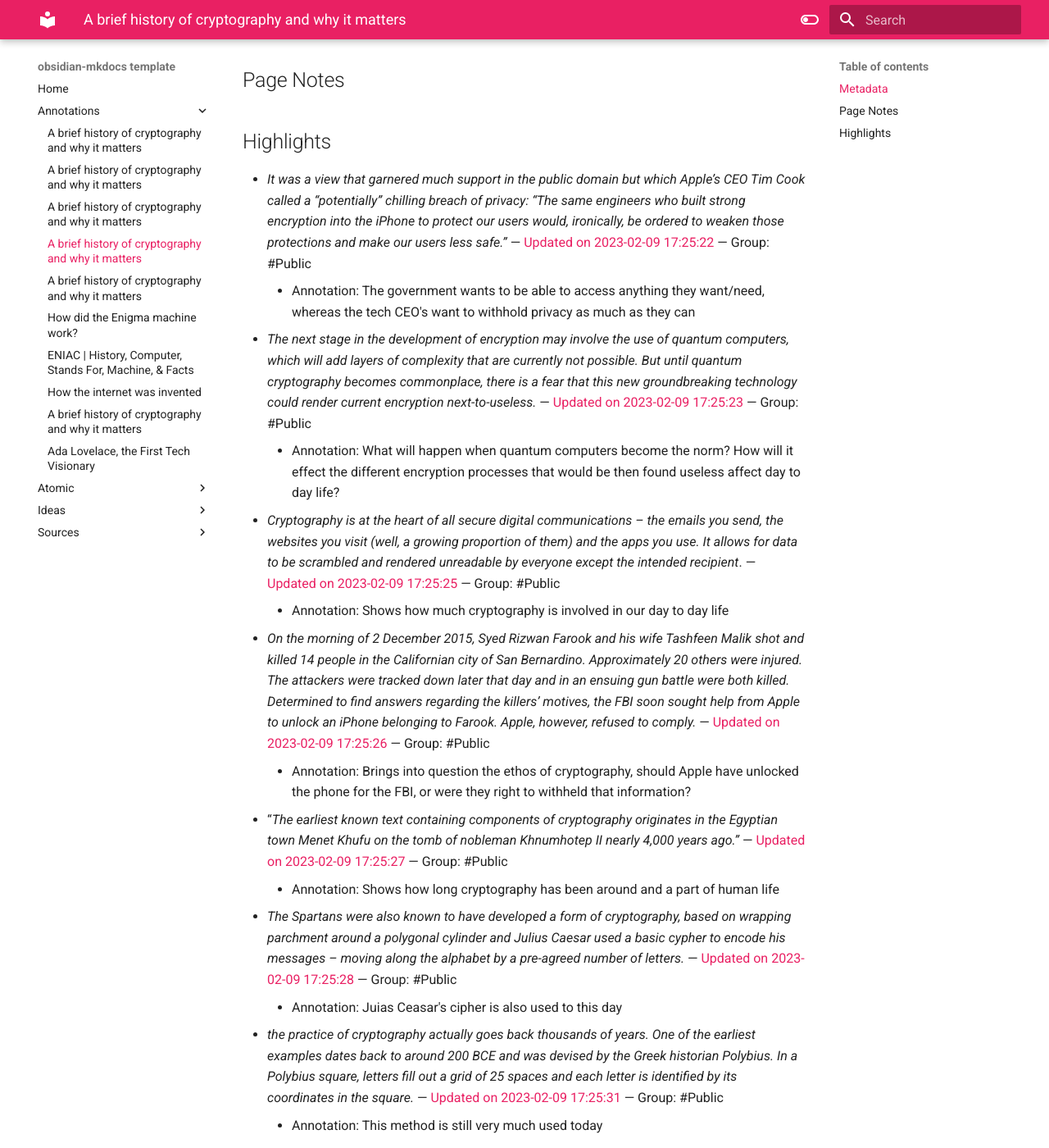
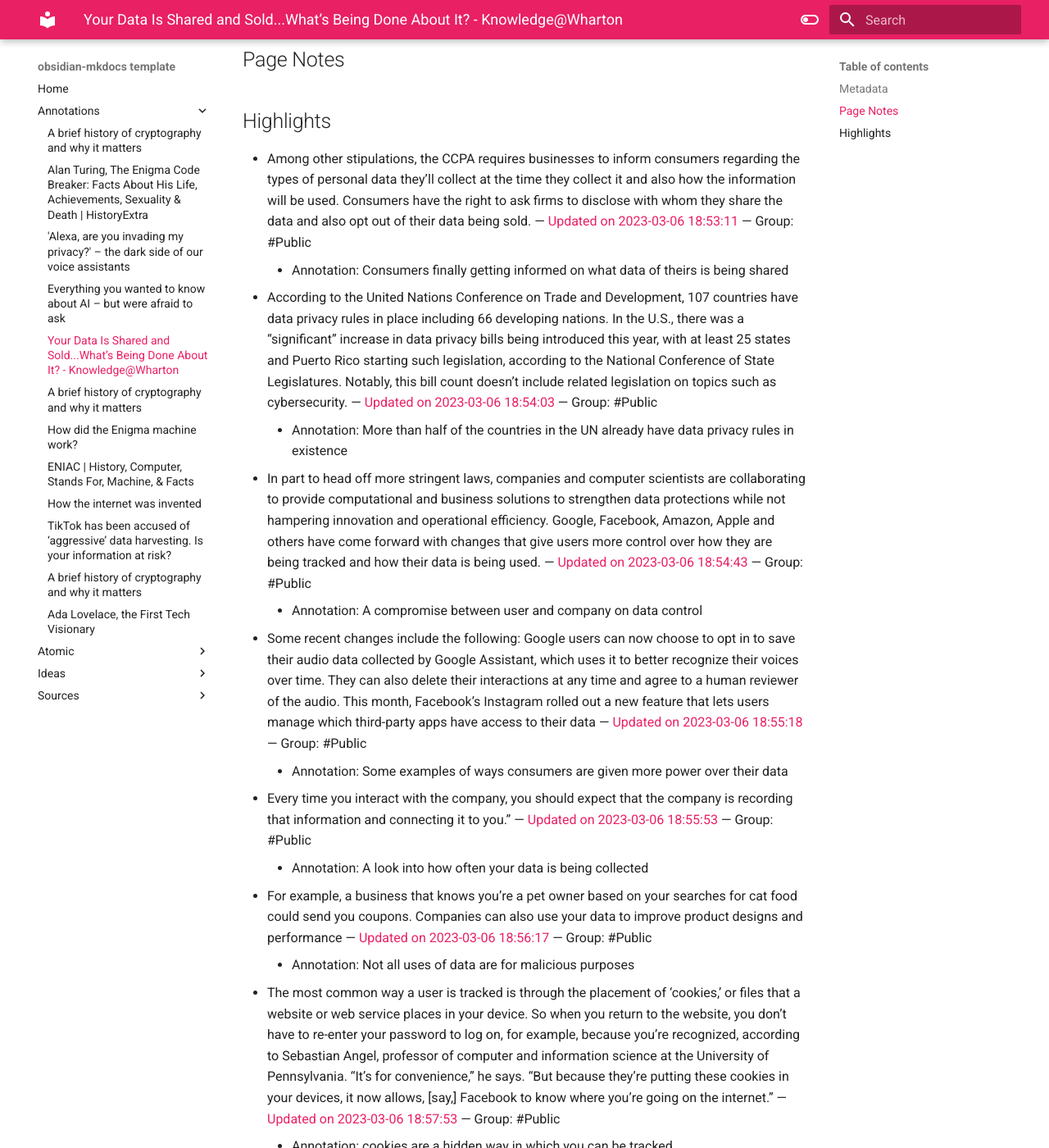
Before and after one commit to natmeng/memx2, an MkDocs documentation site: the page built from docs/annotations/Data_Selling.md, in a window 1280 px wide and 1400 px high, scrolled down 384 px. Shown: the whole window at 82% size. Built offline with MkDocs 1.6.1 and Material for MkDocs 9.7.7, drawn with Linux system fonts in a browser that asks for light colours; some of the changed text lies outside the part shown.

Commit message:
Add files via upload

```diff
--- a/docs/annotations/Data_Selling.md
+++ b/docs/annotations/Data_Selling.md
@@ -1,30 +1,31 @@
 ---
 doc_type: hypothesis-highlights
-url: >-
-  https://www.weforum.org/agenda/2019/02/a-brief-history-of-cryptography-and-why-it-matters/
+url: 'https://knowledge.wharton.upenn.edu/article/data-shared-sold-whats-done/'
 ---
 
-# A brief history of cryptography and why it matters
+# Your Data Is Shared and Sold...What’s Being Done About It? - Knowledge@Wharton
 
 ## Metadata
-- Author: [weforum.org]()
-- Title: A brief history of cryptography and why it matters
-- Reference: https://www.weforum.org/agenda/2019/02/a-brief-history-of-cryptography-and-why-it-matters/
+- Author: [knowledge.wharton.upenn.edu]()
+- Title: Your Data Is Shared and Sold...What’s Being Done About It? - Knowledge@Wharton
+- Reference: https://knowledge.wharton.upenn.edu/article/data-shared-sold-whats-done/
 - Category: #article
 
 ## Page Notes
 ## Highlights
-- *It was a view that garnered much support in the public domain but which Apple’s CEO Tim Cook called a “potentially” chilling breach of privacy: “The same engineers who built strong encryption into the iPhone to protect our users would, ironically, be ordered to weaken those protections and make our users less safe.”* — [Updated on 2023-02-09 17:25:22](https://hyp.is/pH596qjIEe2gfpM_Z9iFjA/www.weforum.org/agenda/2019/02/a-brief-history-of-cryptography-and-why-it-matters/) — Group: #Public
-    - Annotation: The government wants to be able to access anything they want/need, whereas the tech CEO's want to withhold privacy as much as they can
-- *The next stage in the development of encryption may involve the use of quantum computers, which will add layers of complexity that are currently not possible. But until quantum cryptography becomes commonplace, there is a fear that this new groundbreaking technology could render current encryption next-to-useless.* — [Updated on 2023-02-09 17:25:23](https://hyp.is/pR49-KjIEe2RHvvlFrU8cw/www.weforum.org/agenda/2019/02/a-brief-history-of-cryptography-and-why-it-matters/) — Group: #Public
-    - Annotation: What will happen when quantum computers become the norm? How will it effect the different encryption processes that would be then found useless affect day to day life?
-- *Cryptography is at the heart of all secure digital communications – the emails you send, the websites you visit (well, a growing proportion of them) and the apps you use. It allows for data to be scrambled and rendered unreadable by everyone except the intended recipient*. — [Updated on 2023-02-09 17:25:25](https://hyp.is/piGyZqjIEe26TZNKTyp7Iw/www.weforum.org/agenda/2019/02/a-brief-history-of-cryptography-and-why-it-matters/) — Group: #Public
-    - Annotation: Shows how much cryptography is involved in our day to day life
-- *On the morning of 2 December 2015, Syed Rizwan Farook and his wife Tashfeen Malik shot and killed 14 people in the Californian city of San Bernardino. Approximately 20 others were injured. The attackers were tracked down later that day and in an ensuing gun battle were both killed. Determined to find answers regarding the killers’ motives, the FBI soon sought help from Apple to unlock an iPhone belonging to Farook. Apple, however, refused to comply.* — [Updated on 2023-02-09 17:25:26](https://hyp.is/pr-8LKjIEe2-bsMPT-m3Rg/www.weforum.org/agenda/2019/02/a-brief-history-of-cryptography-and-why-it-matters/) — Group: #Public
-    - Annotation: Brings into question the ethos of cryptography, should Apple have unlocked the phone for the FBI, or were they right to withheld that information?
-- “*The earliest known text containing components of cryptography originates in the Egyptian town Menet Khufu on the tomb of nobleman Khnumhotep II nearly 4,000 years ago.”* — [Updated on 2023-02-09 17:25:27](https://hyp.is/p66WvKjIEe21-1-NjKn82A/www.weforum.org/agenda/2019/02/a-brief-history-of-cryptography-and-why-it-matters/) — Group: #Public
-    - Annotation: Shows how long cryptography has been around and a part of human life
-- *The Spartans were also known to have developed a form of cryptography, based on wrapping parchment around a polygonal cylinder and Julius Caesar used a basic cypher to encode his messages – moving along the alphabet by a pre-agreed number of letters.* — [Updated on 2023-02-09 17:25:28](https://hyp.is/qFD6LqjIEe21_L8UOptO_Q/www.weforum.org/agenda/2019/02/a-brief-history-of-cryptography-and-why-it-matters/) — Group: #Public
-    - Annotation: Juias Ceasar's cipher is also used to this day
-- *the practice of cryptography actually goes back thousands of years. One of the earliest examples dates back to around 200 BCE and was devised by the Greek historian Polybius. In a Polybius square, letters fill out a grid of 25 spaces and each letter is identified by its coordinates in the square.* — [Updated on 2023-02-09 17:25:31](https://hyp.is/qc7TdqjIEe26KD9wS5eIbQ/www.weforum.org/agenda/2019/02/a-brief-history-of-cryptography-and-why-it-matters/) — Group: #Public
-    - Annotation: This method is still very much used today
+- Among other stipulations, the CCPA requires businesses to inform consumers regarding the types of personal data they’ll collect at the time they collect it and also how the information will be used. Consumers have the right to ask firms to disclose with whom they share the data and also opt out of their data being sold. — [Updated on 2023-03-06 18:53:11](https://hyp.is/Da2cyLx6Ee24H4cgRhh7vQ/knowledge.wharton.upenn.edu/article/data-shared-sold-whats-done/) — Group: #Public
+    - Annotation: Consumers finally getting informed on what data of theirs is being shared
+- According to the United Nations Conference on Trade and Development, 107 countries have data privacy rules in place including 66 developing nations. In the U.S., there was a “significant” increase in data privacy bills being introduced this year, with at least 25 states and Puerto Rico starting such legislation, according to the National Conference of State Legislatures. Notably, this bill count doesn’t include related legislation on topics such as cybersecurity. — [Updated on 2023-03-06 18:54:03](https://hyp.is/LEFn8Lx6Ee2tTHdz-IMyTA/knowledge.wharton.upenn.edu/article/data-shared-sold-whats-done/) — Group: #Public
+    - Annotation: More than half of the countries in the UN already have data privacy rules in existence
+- In part to head off more stringent laws, companies and computer scientists are collaborating to provide computational and business solutions to strengthen data protections while not hampering innovation and operational efficiency. Google, Facebook, Amazon, Apple and others have come forward with changes that give users more control over how they are being tracked and how their data is being used. — [Updated on 2023-03-06 18:54:43](https://hyp.is/RCBsDrx6Ee2_FCNJgdvXvQ/knowledge.wharton.upenn.edu/article/data-shared-sold-whats-done/) — Group: #Public
+    - Annotation: A compromise between user and company on data control
+- Some recent changes include the following: Google users can now choose to opt in to save their audio data collected by Google Assistant, which uses it to better recognize their voices over time. They can also delete their interactions at any time and agree to a human reviewer of the audio. This month, Facebook’s Instagram rolled out a new feature that lets users manage which third-party apps have access to their data — [Updated on 2023-03-06 18:55:18](https://hyp.is/WTy8ALx6Ee2qIEvzUxZY4Q/knowledge.wharton.upenn.edu/article/data-shared-sold-whats-done/) — Group: #Public
+    - Annotation: Some examples of ways consumers are given more power over their data
+- Every time you interact with the company, you should expect that the company is recording that information and connecting it to you.” — [Updated on 2023-03-06 18:55:53](https://hyp.is/bgmL1rx6Ee2XoRfFC6sAww/knowledge.wharton.upenn.edu/article/data-shared-sold-whats-done/) — Group: #Public
+    - Annotation: A look into how often your data is being collected
+- For example, a business that knows you’re a pet owner based on your searches for cat food could send you coupons. Companies can also use your data to improve product designs and performance — [Updated on 2023-03-06 18:56:17](https://hyp.is/fISedrx6Ee24XRst_U4svA/knowledge.wharton.upenn.edu/article/data-shared-sold-whats-done/) — Group: #Public
+    - Annotation: Not all uses of data are for malicious purposes
+- The most common way a user is tracked is through the placement of ‘cookies,’ or files that a website or web service places in your device. So when you return to the website, you don’t have to re-enter your password to log on, for example, because you’re recognized, according to Sebastian Angel, professor of computer and information science at the University of Pennsylvania. “It’s for convenience,” he says. “But because they’re putting these cookies in your devices, it now allows, [say,] Facebook to know where you’re going on the internet.” — [Updated on 2023-03-06 18:57:53](https://hyp.is/tVevcrx6Ee2DOz-hEa_hDg/knowledge.wharton.upenn.edu/article/data-shared-sold-whats-done/) — Group: #Public
+    - Annotation: cookies are a hidden way in which you can be tracked
+- Last semester, Angel taught a computer science course on how to build tools for anonymity and privacy. One idea was to build a version of Netflix that would shield your movie choices from the company and yet gives you access to the full roster of content. “We can build it,” he says. “It’s technologically feasible” to find a way to stream it to millions or billions of people. But such a system would be costly. For example, if Netflix needed 10,000 computers in their data center to serve movies to everyone, under Angel’s version, it might need 10 times more, or 100,000. — [Updated on 2023-03-06 18:59:24](https://hyp.is/68jNerx6Ee2gGV_gl6lyXw/knowledge.wharton.upenn.edu/article/data-shared-sold-whats-done/) — Group: #Public
+    - Annotation: Privacy is costly
```
Also changed, not shown: docs/annotations/Alan_Turing.md (added, +38 -0 lines), docs/annotations/Alexa_Privacy.md (+21 -19 lines), docs/annotations/ArtificialIntelligence.md (+21 -19 lines), docs/annotations/TikTok_Data.md (added, +24 -0 lines), docs/index.md (+13 -0 lines).
